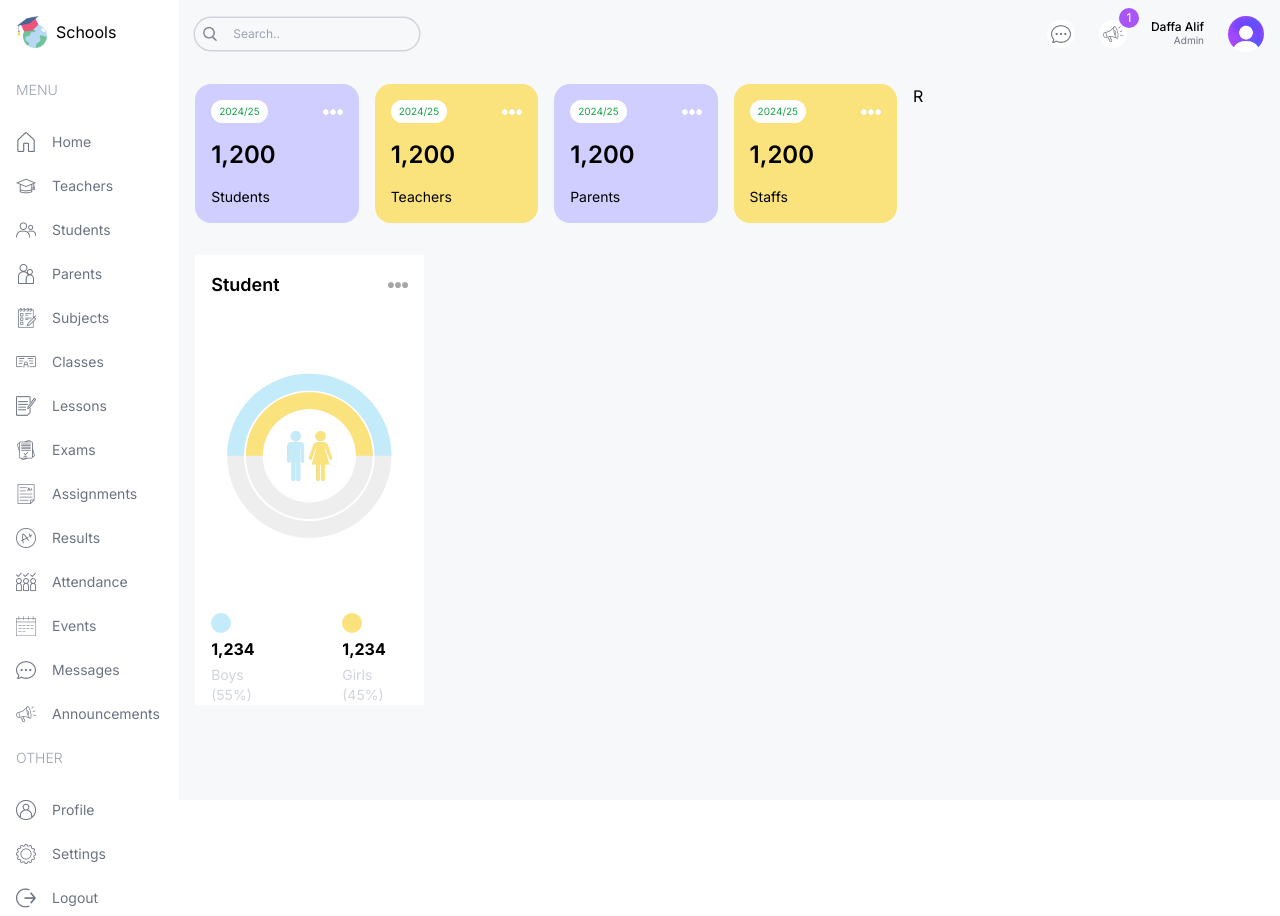
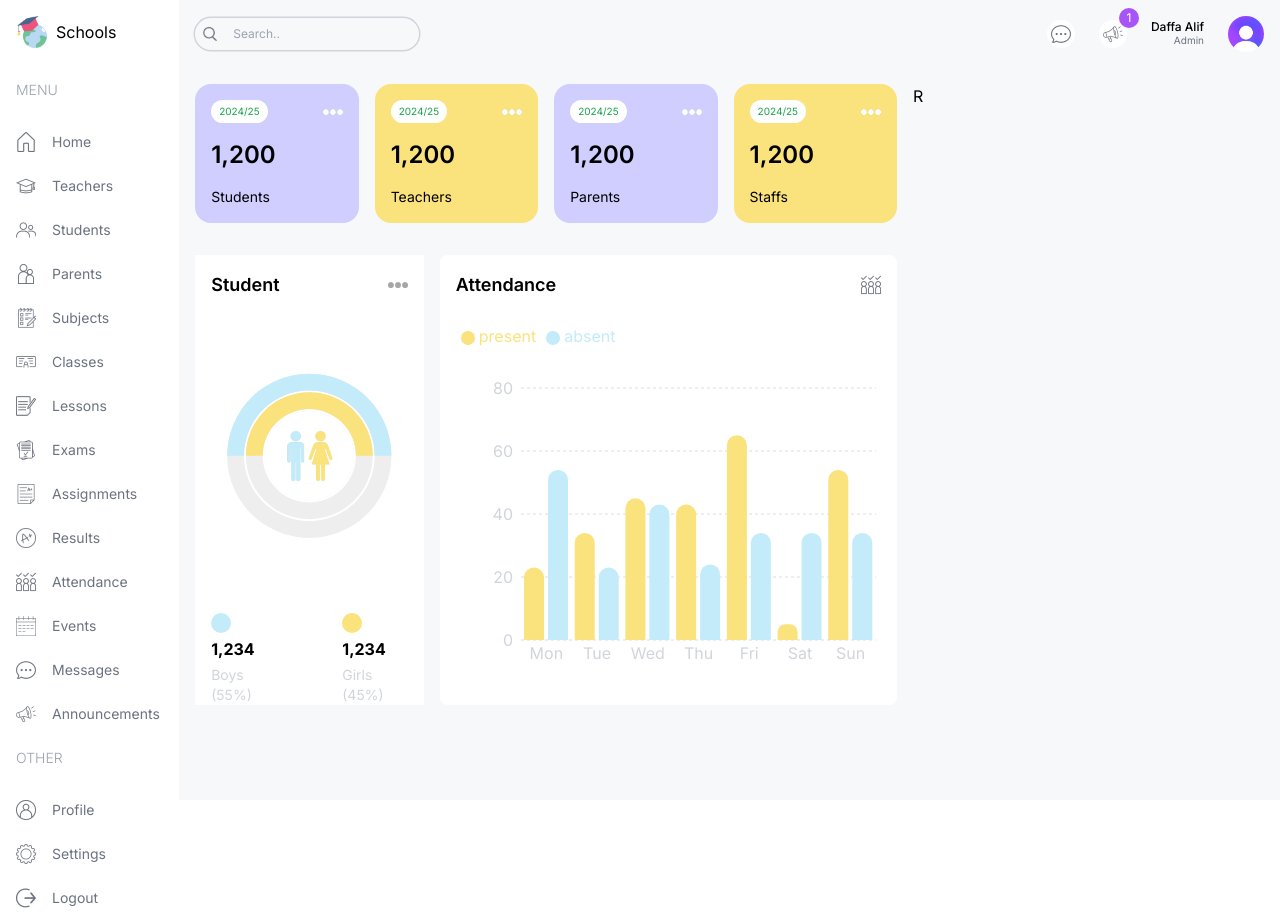
Before and after one commit to daffa4lif/next-school-dashboard, a Next.js app: page /admin in a window 1280 px wide. Built offline with nearby package versions, Linux system fonts and the light colour scheme.

Commit message:
add: attendand chart

```diff
--- a/src/app/(dashboard)/admin/page.tsx
+++ b/src/app/(dashboard)/admin/page.tsx
@@ -1,4 +1,5 @@
 import UserCard from "@/components/admin/UserCard"
+import AttedanceChart from "@/components/charts/dashboard/AttedanceChart"
 import CountChart from "@/components/charts/dashboard/CountChart"
 
 const AdminPage = () => {
@@ -17,7 +18,9 @@ const AdminPage = () => {
             <CountChart />
           </div>
           {/* ATTAND CHART */}
-          <div className="w-full lg:w-2/3"></div>
+          <div className="w-full lg:w-2/3">
+            <AttedanceChart />
+          </div>
         </div>
         <div className=""></div>
       </div>
```
